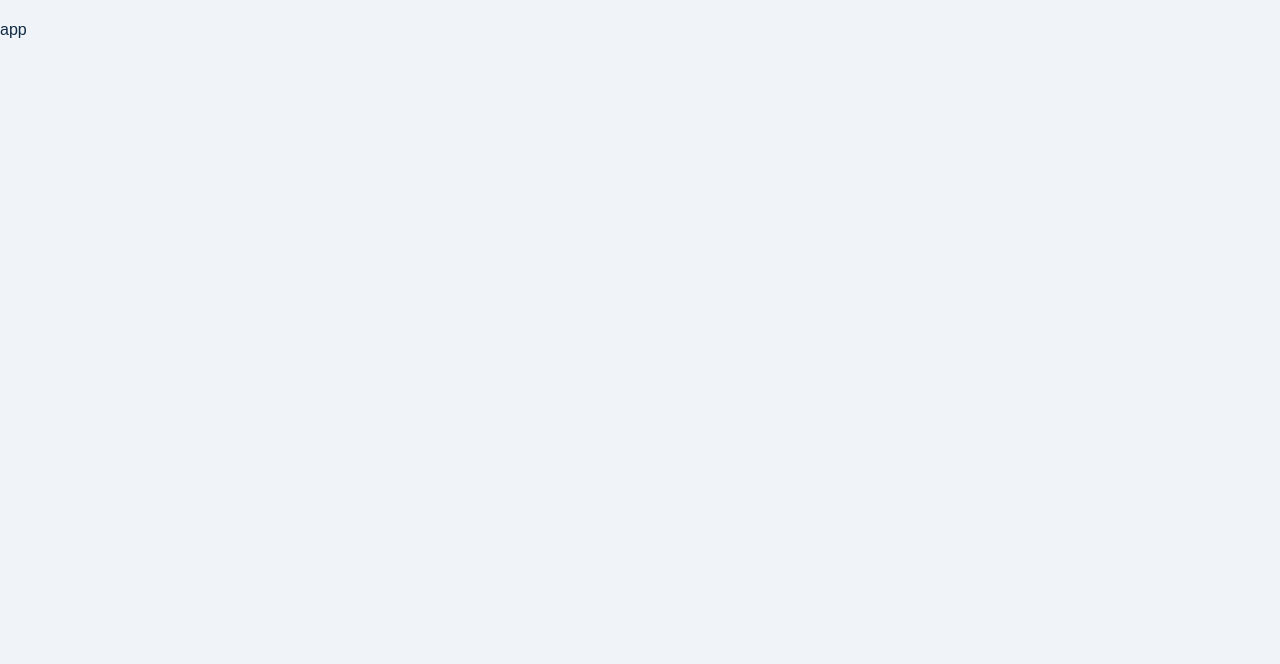
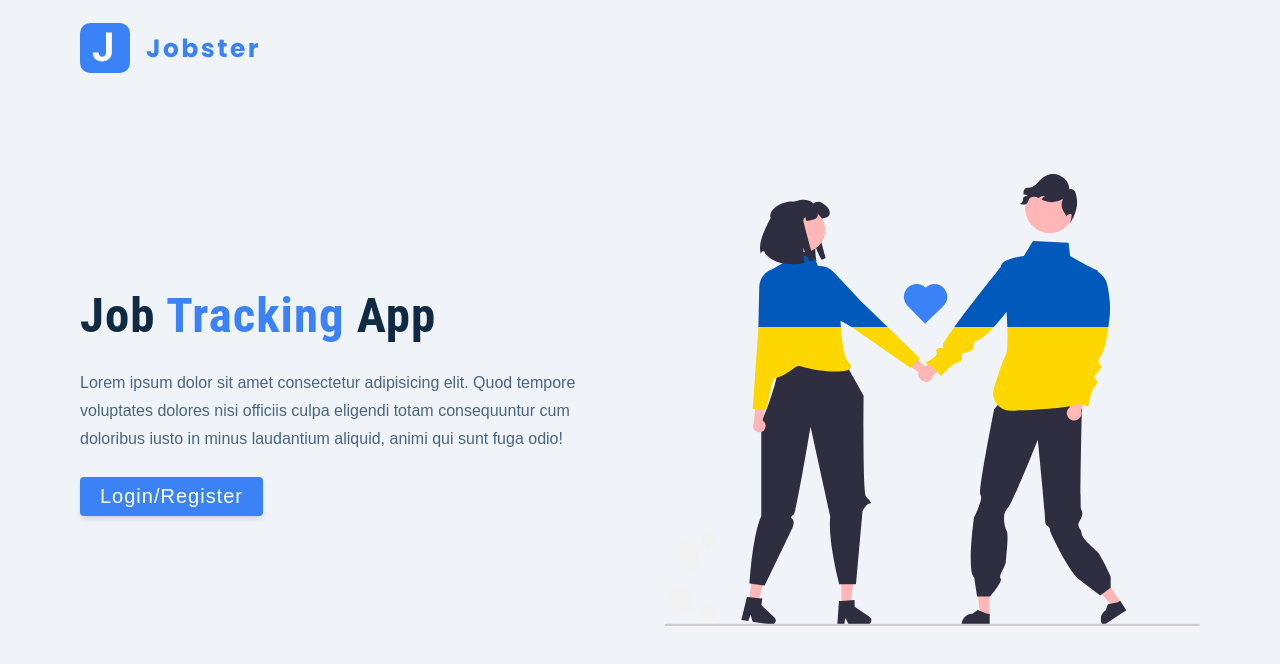
Before and after one commit to gurhanalan/React-Redux-JobTracker, a React (Create React App) app: page /landing in a window 1280 px wide. Shown: the top 664 px of the page. Built offline with nearby package versions, Linux system fonts and the light colour scheme.

Commit message:
Add landing page

```diff
--- a/package.json
+++ b/package.json
@@ -10,6 +10,7 @@
     "react": "^18.2.0",
     "react-dom": "^18.2.0",
     "react-scripts": "5.0.1",
+    "styled-components": "^5.3.5",
     "web-vitals": "^2.1.4"
   },
   "scripts": {
--- a/src/App.js
+++ b/src/App.js
@@ -1,7 +1,11 @@
+import Landing from './pages/Landing';
+
 function App() {
   return (
     <div className='App'>
-      <p>app</p>
+      <div>
+        <Landing />
+      </div>
     </div>
   );
 }
--- /dev/null
+++ b/src/pages/Landing.js
@@ -0,0 +1,73 @@
+import React from 'react';
+import logo from '../assets/images/logo.svg';
+import main from '../assets/images/main.svg';
+import styled from 'styled-components';
+
+const Landing = () => {
+  return (
+    <Wrapper>
+      <main>
+        <nav>
+          <img src={logo} alt='jobster logo' className='logo' />
+        </nav>
+        <div className='container page'>
+          {/* info */}
+          <div className='info'>
+            <h1>
+              job <span>tracking</span> app
+            </h1>
+            <p>
+              Lorem ipsum dolor sit amet consectetur adipisicing elit. Quod
+              tempore voluptates dolores nisi officiis culpa eligendi totam
+              consequuntur cum doloribus iusto in minus laudantium aliquid,
+              animi qui sunt fuga odio!
+            </p>
+            <button className='btn btn-hero'>Login/Register</button>
+          </div>
+          <img src={main} alt='job hunt' className='img main-img' />
+        </div>
+      </main>
+    </Wrapper>
+  );
+};
+
+const Wrapper = styled.main`
+  nav {
+    width: var(--fluid-width);
+    max-width: var(--max-width);
+    margin: 0 auto;
+    height: var(--nav-height);
+    display: flex;
+    align-items: center;
+  }
+  .page {
+    min-height: calc(100vh - var(--nav-height));
+    display: grid;
+    align-items: center;
+    margin-top: -3rem;
+  }
+  h1 {
+    font-weight: 700;
+
+    span {
+      color: var(--primary-500);
+    }
+  }
+  p {
+    color: var(--grey-600);
+  }
+  .main-img {
+    display: none;
+  }
+  @media (min-width: 992px) {
+    .page {
+      grid-template-columns: 1fr 1fr;
+      column-gap: 3rem;
+    }
+    .main-img {
+      display: block;
+    }
+  }
+`;
+
+export default Landing;
```
Also changed, not shown: 1 other file (tests, documents, lock files or other folders).
